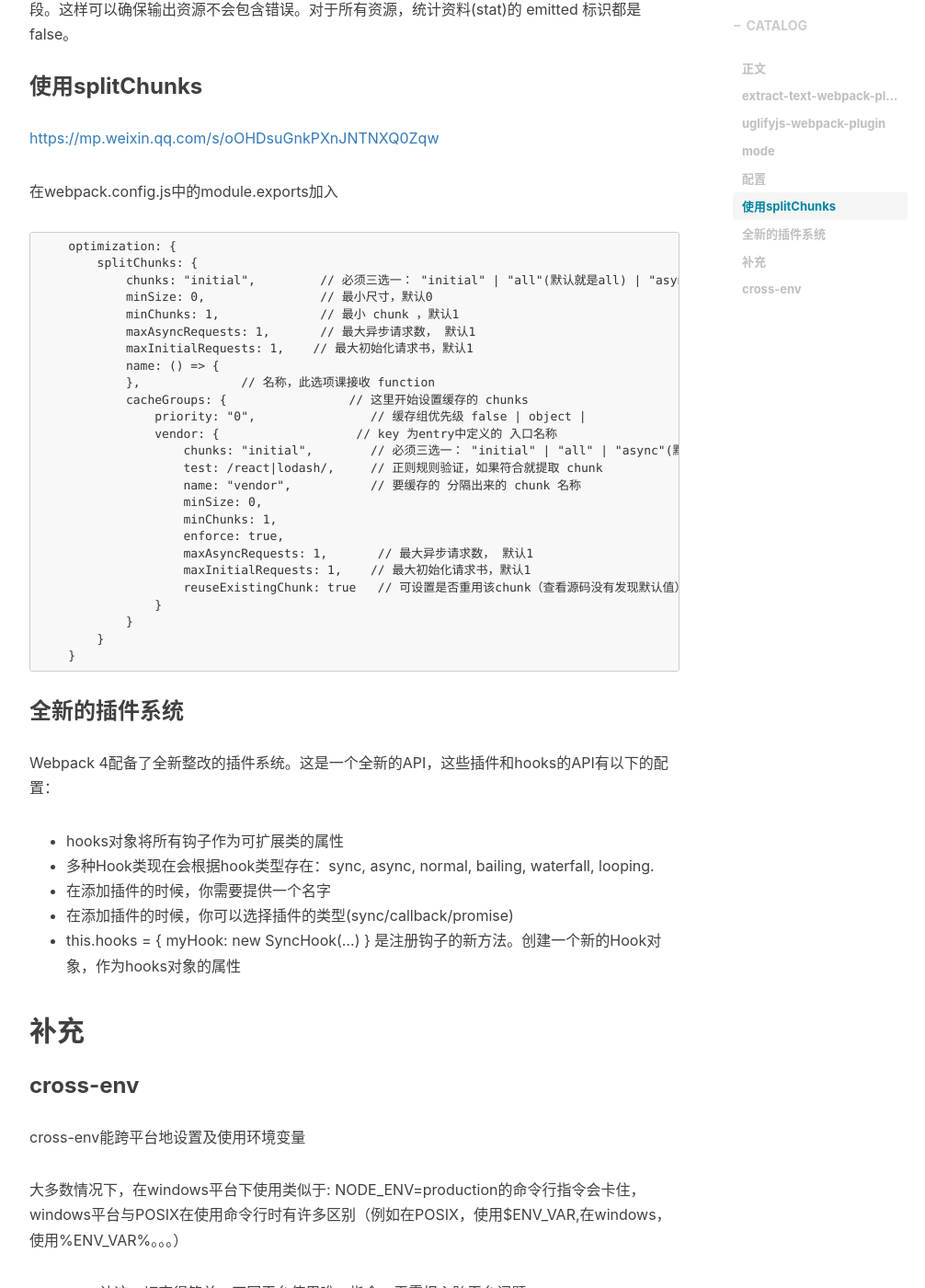
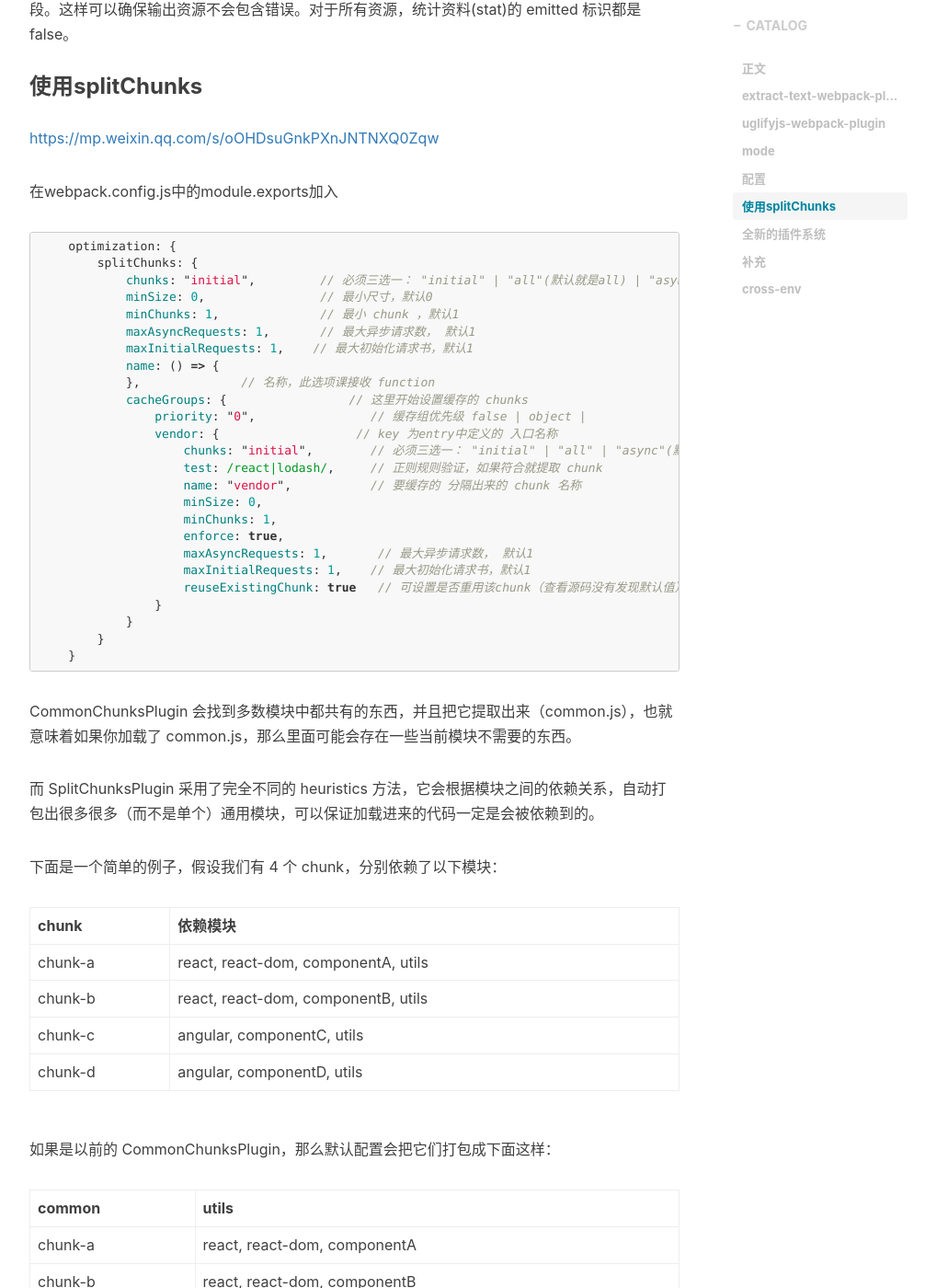
Before and after one commit to stephen-mi/QinZhen001.github.io, a Jekyll site: the page built from _posts/2018-03-22-webpack4.0爬坑-myblog.markdown, in a window 1280 px wide and 1400 px high, scrolled down 2564 px. Shown: the whole window at 92% size, without its empty margins (233-1239 px from the left). Built offline with Jekyll 4.4.1, drawn with Linux system fonts in a browser that asks for light colours; nearby versions of some CDN libraries; comment, search, counter and statistics services are not loaded; some of the changed text lies outside the part shown.

Commit message:
qz commit

````diff
--- a/_posts/2018-03-22-webpack4.0爬坑-myblog.markdown
+++ b/_posts/2018-03-22-webpack4.0爬坑-myblog.markdown
@@ -98,7 +98,7 @@
 
 
 在webpack.config.js中的module.exports加入
-```
+```javascript
     optimization: {
         splitChunks: {
             chunks: "initial",         // 必须三选一： "initial" | "all"(默认就是all) | "async"
@@ -125,6 +125,59 @@
         }
     }
 ```
+
+CommonChunksPlugin 会找到多数模块中都共有的东西，并且把它提取出来（common.js），也就意味着如果你加载了 common.js，那么里面可能会存在一些当前模块不需要的东西。
+
+
+而 SplitChunksPlugin 采用了完全不同的 heuristics 方法，它会根据模块之间的依赖关系，自动打包出很多很多（而不是单个）通用模块，可以保证加载进来的代码一定是会被依赖到的。
+
+下面是一个简单的例子，假设我们有 4 个 chunk，分别依赖了以下模块：
+
+
+
+| chunk   | 依赖模块                            |
+| ------- | ----------------------------------- |
+| chunk-a | react, react-dom, componentA, utils |
+| chunk-b | react, react-dom, componentB, utils |
+| chunk-c | angular, componentC, utils          |
+| chunk-d | angular, componentD, utils          |
+
+
+如果是以前的 CommonChunksPlugin，那么默认配置会把它们打包成下面这样：
+
+
+
+
+| common  | utils                        |
+| ------- | ---------------------------- |
+| chunk-a | react, react-dom, componentA |
+| chunk-b | react, react-dom, componentB |
+| chunk-c | angular, componentC          |
+| chunk-d | angular, componentD          |
+
+
+显然在这里，react、react-dom、angular 这些公用的模块没有被抽出成为独立的包，存在进一步优化的空间。
+
+
+现在，新的 SplitChunksPlugin 会把它们打包成以下几个包：
+
+
+| 包名                            | 包含的模块       |
+| ------------------------------- | ---------------- |
+| `chunk-a~chunk-b~chunk-c~chunk-d` | utils            |
+| chunk-a~chunk-b                 | react, react-dom |
+| chunk-c~chunk-d                 | angular          |
+| chunk-a                         | componentA       |
+| chunk-b                         | componentB       |
+| chunk-c                         | componentC       |
+| chunk-d                         | componentD       |
+
+
+
+这就保证了所有公用的模块，都会被抽出成为独立的包，几乎完全避免了多页应用中，重复加载相同模块的问题。
+
+
+**虽然 webpack 4.0 提供的 SplitChunksPlugin 非常好用，但截止到写这篇文章的时候（2018年5月），依然存在一个坑，那就是 html-webpack-plugin 还不完全支持 SplitChunksPlugin，生成的公用模块包还无法自动注入到 html 中。**
 
 
 ### 全新的插件系统
````
Also changed, not shown: _posts/2017-12-12-webpack入门-myblog.markdown (+13 -0 lines), _posts/2017-12-17-短小精悍的js代码-myblog.markdown (+95 -1 lines), _posts/2018-07-23-短小精悍css代码-myblog.markdown (added, +33 -0 lines).
